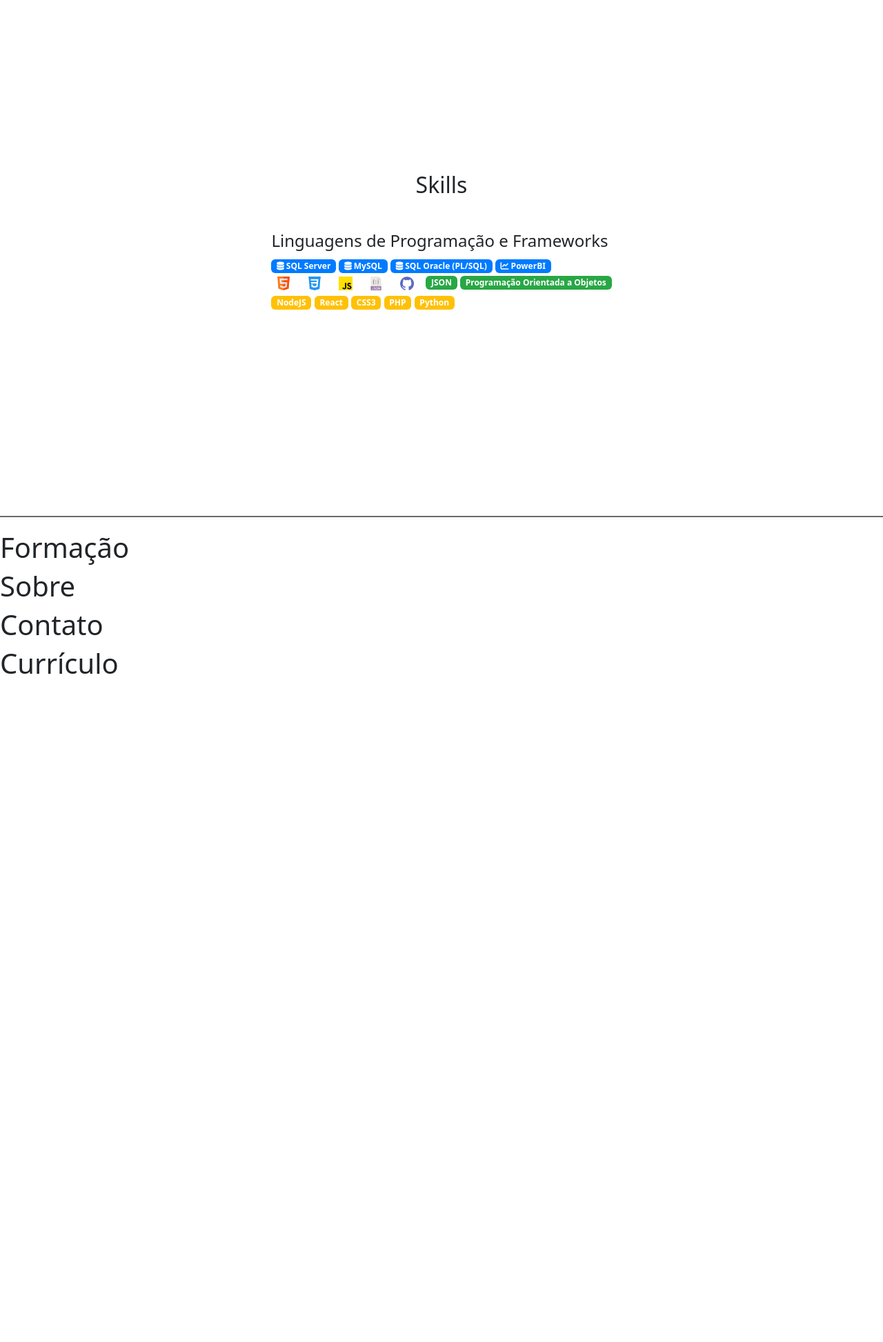
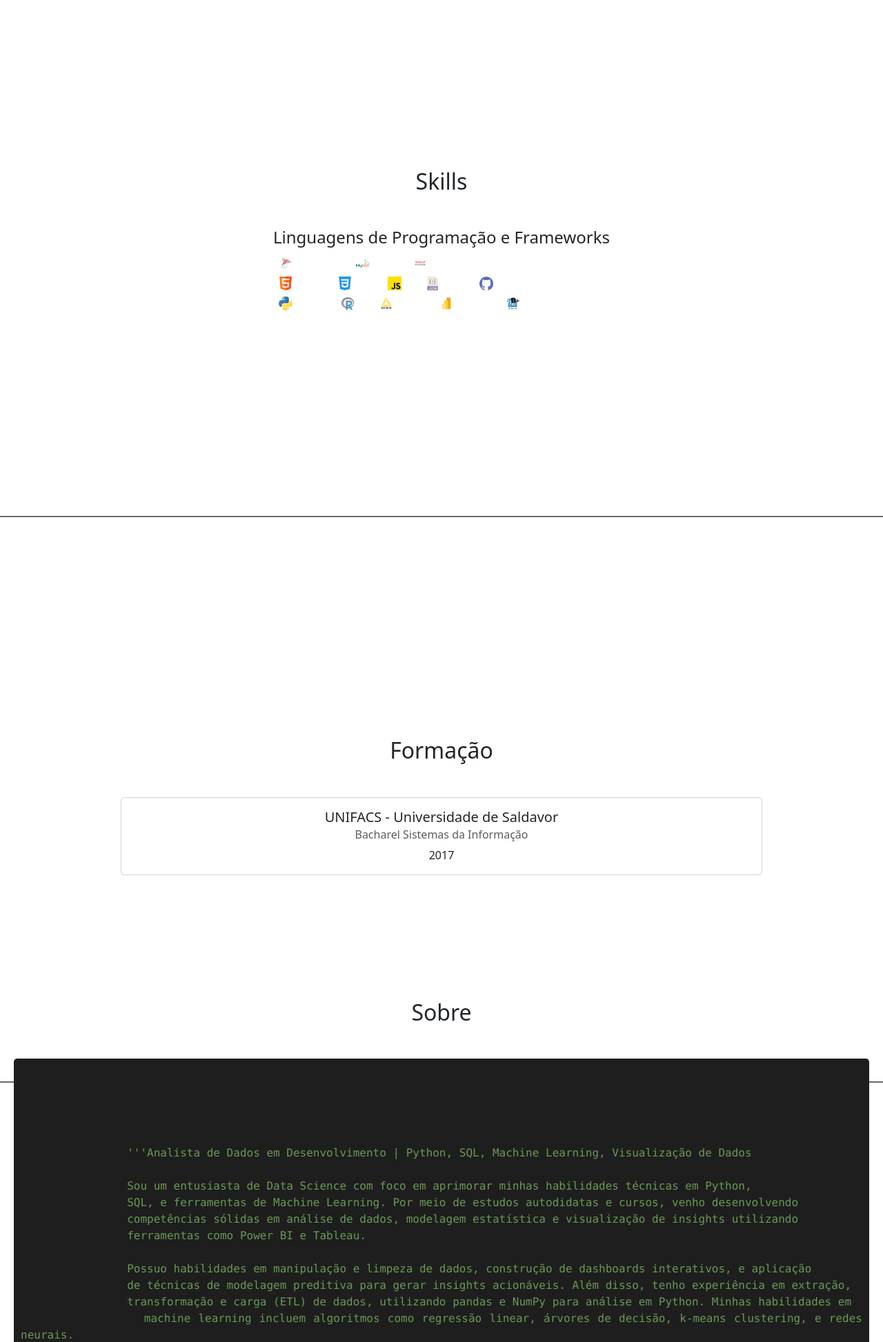
Before and after one commit to quelvindev/meusite, a Django app: page / in a window 1280 px wide. Shown: the part 870-2816 px from the top of the page at 69% size. Before the commit the page ends 1847 px from the top, so only its background shows below. Run offline with Django 5.2, Linux system fonts and the light colour scheme; some libraries are stand-ins or nearby versions.

Commit message:
adicionado sobre

```diff
--- a/base/global/css/styles.css
+++ b/base/global/css/styles.css
@@ -65,7 +65,7 @@
   }
 
 
-  #skills {
+  #skills,#formacao, #sobre, #curriculo, #contato{
     display: flex;
     justify-content: center; /* Centraliza horizontalmente */
     align-items: center;     /* Centraliza verticalmente */
@@ -80,3 +80,54 @@
   margin-right: 5px;
 
 }
+
+.icons-skills-alin {
+  display: flex;
+  justify-content: center; /* Centraliza horizontalmente */
+  align-items: center;     /* Centraliza verticalmente */
+  height: 100vh;           /* Define a altura para ocupar a tela inteira, pode ajustar conforme a necessidade */
+}
+
+.icons-skills-alin-center {
+  text-align: center; /* Centraliza o conteúdo dentro da div "b" */
+}
+
+.card-title,.card-subtitle, .card-text  {
+  text-align: center; /* Centraliza o conteúdo dentro da div "b" */
+}
+
+.python-comment {
+  font-family: Consolas, 'Courier New', monospace; /* Fonte similar ao VS Code */
+  font-size: 14px; /* Tamanho da fonte */
+  color: #6A9955; /* Cor típica de comentários no VS Code (verde claro) */
+  background-color: #1e1e1e; /* Fundo escuro do VS Code */
+  padding: 10px;
+  border-radius: 5px;
+  white-space: pre-wrap; /* Mantém os espaços e quebras de linha */
+  text-align: justify;
+}
+
+.paragraph-about {
+  margin-bottom: 1px; /* Diminui o espaço entre os parágrafos */
+  margin-top: 1px;
+}
+
+
+.typing-effect {
+  font-family: Consolas, 'Courier New', monospace; /* Fonte monoespaçada */
+  font-size: 16px;
+  display: inline-block;
+}
+
+.cursor {
+  display: inline-block;
+  width: 1px; /* Define a largura do cursor */
+  background-color: #000; /* Cor do cursor (pode ajustar para o fundo claro ou escuro) */
+  animation: blink 1s step-start infinite; /* Animação para piscar */
+}
+
+@keyframes blink {
+  50% {
+      opacity: 0;
+  }
+}
--- a/base/global/templates/sections/_section_contato.html
+++ b/base/global/templates/sections/_section_contato.html
@@ -1,4 +1,3 @@
-<h1>
-    Contato
-
-</h1>
+<section id="contato">
+    <h2 style="margin-bottom: 1.5em">Contato</h2>
+</section>
--- a/base/global/templates/sections/_section_curriculo.html
+++ b/base/global/templates/sections/_section_curriculo.html
@@ -1,4 +1,4 @@
-<h1>
-    Currículo
+<section id="curriculo">
 
-</h1>
+
+</section>
--- a/base/global/templates/sections/_section_formacao.html
+++ b/base/global/templates/sections/_section_formacao.html
@@ -1,4 +1,13 @@
-<h1>
-    Formação
+<section id="formacao">
 
-</h1>
+    <h2 style="margin-bottom: 1.5em">Formação</h2>
+
+    <div class="card w-75">
+        <div class="card-body">
+            <h5 class="card-title">UNIFACS - Universidade de Saldavor</h5>
+        <h6 class="card-subtitle mb-2 text-muted">Bacharel Sistemas da Informação</h6>
+        <p class="card-text">2017 </p>
+        </div>
+    </div>
+
+</section>
--- a/base/global/templates/sections/_section_skills.html
+++ b/base/global/templates/sections/_section_skills.html
@@ -4,56 +4,51 @@
     <div>
         <h4>Linguagens de Programação e Frameworks</h4>
         <div>
-            <span class="badge badge-primary">
-                <i class="fas fa-database"></i> SQL Server
+            <span class="badge">
+                <img  class="icons-skills" src="{{ MEDIA_URL }}media/img/sql-server.png" alt="SQL-Server" > SQL Server
             </span>
-            <span class="badge badge-primary">
-                <i class="fas fa-database"></i> MySQL
+            <span class="badge">
+                <img  class="icons-skills" src="{{ MEDIA_URL }}media/img/mysql.png" alt="SQL-Server" > Mysql
             </span>
-            <span class="badge badge-primary">
-                <i class="fas fa-database"></i> SQL Oracle (PL/SQL)
+            <span class="badge">
+                <img  class="icons-skills" src="{{ MEDIA_URL }}media/img/oracle.png" alt="Oracle" > SQL Oracle (PL/SQL)
             </span>
 
-
-            {% comment %} <span class="badge badge-primary">QlikSense</span>
-            <span class="badge badge-primary">Alteryx</span>
-            <span class="badge badge-primary">Tableau</span>
-            <span class="badge badge-primary">QlikView</span> {% endcomment %}
-            <span class="badge badge-primary">
-
-                <i class="fa-solid fa-chart-line"></i>
-
-                PowerBI
-
-
+            {% comment %} <span class="badge badge-primary">QlikSense</span>{% endcomment %}
+        </div>
+        <div>
+            <span class="badge">
+                <img  class="icons-skills" src="{{ MEDIA_URL }}media/img/html.png" alt="HTML5" >HTML5
+            </span>
+            <span class="badge">
+                <img  class="icons-skills" src="{{ MEDIA_URL }}media/img/css-3.png" alt="CSS" >CSS3
+            </span>
+            <span class="badge">
+                <img  class="icons-skills" src="{{ MEDIA_URL }}media/img/js.png" alt="JS" >JS
+            </span>
+            <span class="badge">
+                <img  class="icons-skills" src="{{ MEDIA_URL }}media/img/arquivo-json.png" alt="JSON" > JSON
+            </span>
+            <span class="badge">
+                <img  class="icons-skills" src="{{ MEDIA_URL }}media/img/github.png" alt="Github" > Github
             </span>
         </div>
         <div>
             <span class="badge">
-                <img  class="icons-skills" src="{{ MEDIA_URL }}media/img/html.png" alt="HTML5" >
+                <img  class="icons-skills" src="{{ MEDIA_URL }}media/img/python.png" alt="Python" > Python
             </span>
             <span class="badge">
-                <img  class="icons-skills" src="{{ MEDIA_URL }}media/img/css-3.png" alt="CSS" >
+                <img  class="icons-skills" src="{{ MEDIA_URL }}media/img/r.png" alt="R" > R
             </span>
             <span class="badge">
-                <img  class="icons-skills" src="{{ MEDIA_URL }}media/img/js.png" alt="CSS" >
+                <img  class="icons-skills" src="{{ MEDIA_URL }}media/img/knime.png" alt="Knime" > Knime
             </span>
             <span class="badge">
-                <img  class="icons-skills" src="{{ MEDIA_URL }}media/img/arquivo-json.png" alt="CSS" >
+                <img  class="icons-skills" src="{{ MEDIA_URL }}media/img/powerbi.png" alt="Knime" > Powerbi
             </span>
             <span class="badge">
-                <img  class="icons-skills" src="{{ MEDIA_URL }}media/img/github.png" alt="CSS" >
+                <img  class="icons-skills" src="{{ MEDIA_URL }}media/img/dax.png" alt="Dax" > Dax
             </span>
-
-            <span class="badge badge-success">JSON</span>
-            <span class="badge badge-success">Programação Orientada a Objetos</span>
-        </div>
-        <div>
-            <span class="badge badge-warning">NodeJS</span>
-            <span class="badge badge-warning">React</span>
-            <span class="badge badge-warning">CSS3</span>
-            <span class="badge badge-warning">PHP</span>
-            <span class="badge badge-warning">Python</span>
         </div>
     </div>
 
--- a/base/global/templates/sections/_section_sobre.html
+++ b/base/global/templates/sections/_section_sobre.html
@@ -1,4 +1,37 @@
-<h1>
-    Sobre
+<section id="sobre" >
+    <h2 style="margin-bottom: 1.5em">Sobre</h2>
 
-</h1>
+    <div class="python-comment">
+        <div class="typing-effect">
+            <p class="paragraph-about">
+                '''Analista de Dados em Desenvolvimento | Python, SQL, Machine Learning, Visualização de Dados
+
+                Sou um entusiasta de Data Science com foco em aprimorar minhas habilidades técnicas em Python,
+                SQL, e ferramentas de Machine Learning. Por meio de estudos autodidatas e cursos, venho desenvolvendo
+                competências sólidas em análise de dados, modelagem estatística e visualização de insights utilizando
+                ferramentas como Power BI e Tableau.
+
+                Possuo habilidades em manipulação e limpeza de dados, construção de dashboards interativos, e aplicação
+                de técnicas de modelagem preditiva para gerar insights acionáveis. Além disso, tenho experiência em extração,
+                transformação e carga (ETL) de dados, utilizando pandas e NumPy para análise em Python. Minhas habilidades em
+                machine learning incluem algoritmos como regressão linear, árvores de decisão, k-means clustering, e redes neurais.
+
+                Minha proficiência em estatística e análise exploratória de dados (EDA) me permite entender melhor os dados antes de
+                aplicar modelos. Além disso, domino SQL para consultas em bancos de dados relacionais e não relacionais, e utilizo Excel
+                para análise de dados e construção de relatórios.
+
+                Atualmente, estou à procura de oportunidades onde possa aplicar essas habilidades em um ambiente colaborativo,
+                contribuindo para a tomada de decisões informadas através da análise de grandes volumes de dados. Busco expandir
+                meu conhecimento em Big Data, Apache Spark, Hadoop, data warehousing, e data mining.
+
+                Estou aberto a conectar com profissionais da área de Data Science para discutir soluções baseadas em dados e explorar
+                possíveis colaborações que envolvam automação de processos, reporting avançado, análise preditiva, integração de dados,
+                visualização interativa, técnicas de amostragem, business intelligence, data governance, e comunicação de resultados.'''<span class="cursor">|</span>
+
+            </p>
+        </div>
+
+    </div>
+
+
+</section>
```
Also changed, not shown: media/img/dax.png (added), media/img/knime.png (added), media/img/mysql.png (added), media/img/oracle.png, media/img/powerbi.png (added), media/img/python.png (added), media/img/r.png (added), media/img/sql-server.png (added).
